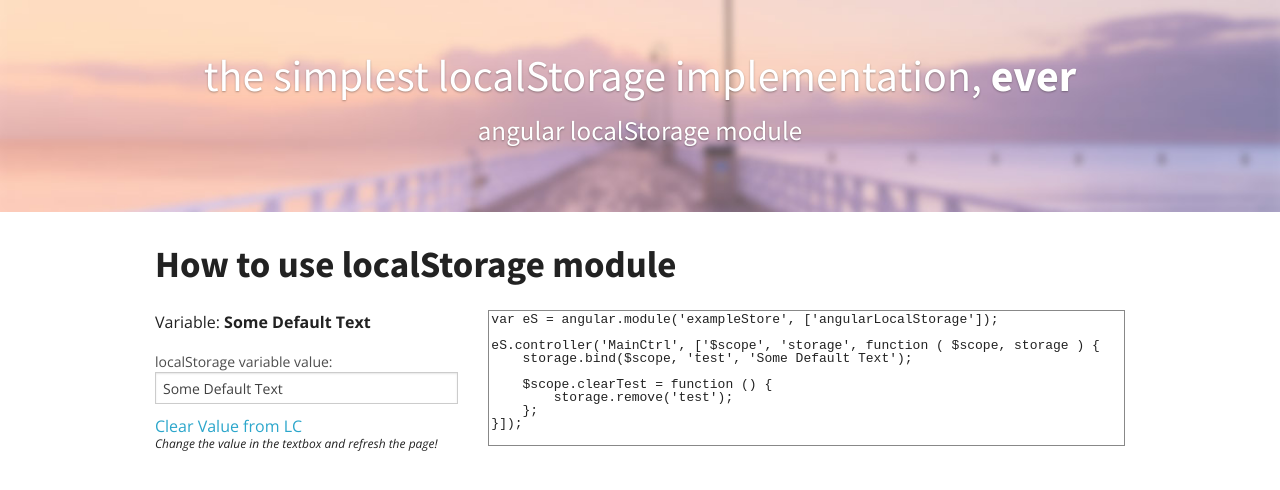
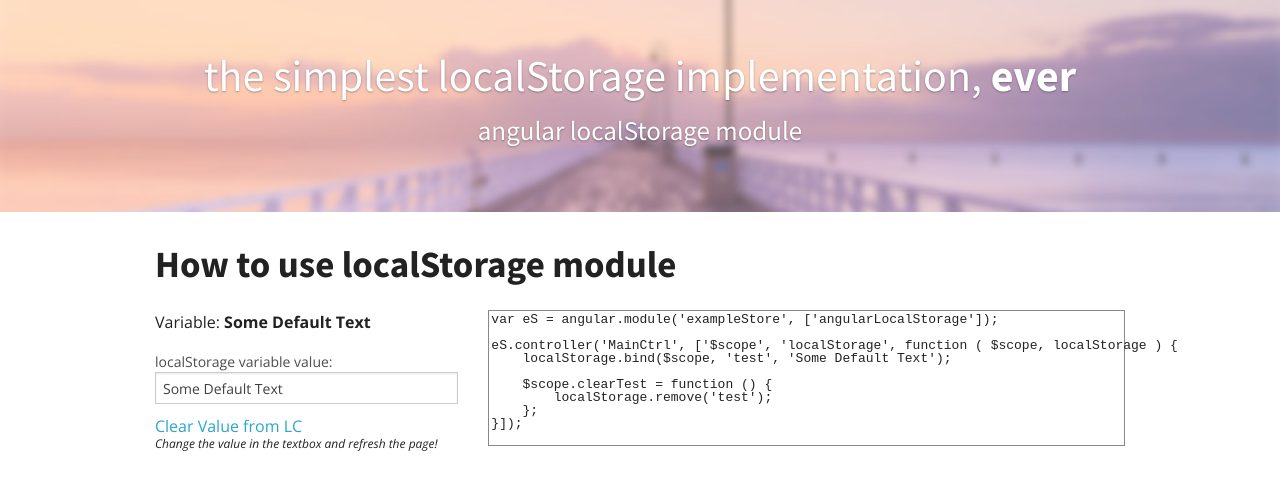
Before and after one commit to agrublev/angularLocalStorage, a website: page examples/index.html in a window 1280 px wide. Drawn offline with nearby package versions, Linux system fonts and the light colour scheme.

Commit message:
Add sessionStorage

```diff
--- a/examples/index.html
+++ b/examples/index.html
@@ -21,11 +21,11 @@
     <script>
         var eS = angular.module('exampleStore', ['angularLocalStorage']);
 
-        eS.controller('MainCtrl', ['$scope', 'storage', function ( $scope, storage ) {
-            storage.bind($scope, 'test', 'Some Default Text');
+        eS.controller('MainCtrl', ['$scope', 'localStorage', function ( $scope, localStorage ) {
+            localStorage.bind($scope, 'test', 'Some Default Text');
 
             $scope.clearTest = function () {
-                storage.remove('test');
+                localStorage.remove('test');
             };
         }]);
     </script>
@@ -54,11 +54,11 @@
                 <pre>
 var eS = angular.module('exampleStore', ['angularLocalStorage']);
 
-eS.controller('MainCtrl', ['$scope', 'storage', function ( $scope, storage ) {
-    storage.bind($scope, 'test', 'Some Default Text');
+eS.controller('MainCtrl', ['$scope', 'localStorage', function ( $scope, localStorage ) {
+    localStorage.bind($scope, 'test', 'Some Default Text');
 
     $scope.clearTest = function () {
-        storage.remove('test');
+        localStorage.remove('test');
     };
 }]);
                 </pre>
--- a/src/angularLocalStorage.js
+++ b/src/angularLocalStorage.js
@@ -6,12 +6,34 @@
 (function (window, angular, undefined) {
 	'use strict';
 
-	angular.module('angularLocalStorage', ['ngCookies']).factory('storage', ['$parse', '$cookieStore', '$window', '$log', function ($parse, $cookieStore, $window, $log) {
-		/**
-		 * Global Vars
-		 */
-		var storage = (typeof $window.localStorage === 'undefined') ? undefined : $window.localStorage;
-		var supported = typeof storage !== 'undefined';
+	/**
+	 * This method replicates the prototype of the storage factory providing
+	 * a specific storage provider.
+	 * This allows any specific storage derived factory to behave like the
+	 * generic one, minus the first storage argument of each method.
+	 * @param  {object} storageUsed - the storage provider used
+	 * @param  {object} storage     - the storage factory
+	 * @return {object}             - a new storage service
+	 */
+	function __storageCaller(storageUsed, storage) {
+		var f = {};
+		// replicate storage factory's methods with the right storage provider
+		for (var method in storage) {
+			f[method] = (function (method) {
+				return function () {
+					// add storage provider as first parameter
+					Array.prototype.unshift.call(arguments, storageUsed);
+
+					// call the method on the storage service
+					return storage[method].apply(storage, arguments);
+				};
+			})(method);
+		}
+		return f;
+	}
+
+	angular.module('angularLocalStorage', ['ngCookies'])
+	.factory('storage', ['$parse', '$cookieStore', '$window', '$log', function ($parse, $cookieStore, $window, $log) {
 
 		var privateMethods = {
 			/**
@@ -49,13 +71,13 @@
 			 * @param value - the value of the localStorage item
 			 * @returns {*} - will return whatever it is you've stored in the local storage
 			 */
-			set: function (key, value) {
-				if (!supported) {
+			set: function (storage, key, value) {
+				if (storage === $cookieStore) {
 					try {
 						$cookieStore.put(key, value);
 						return value;
 					} catch(e) {
-						$log.log('Local Storage not supported, make sure you have angular-cookies enabled.');
+						$log.log('CookieStore not supported, make sure you have angular-cookies enabled.');
 					}
 				}
 				var saver = angular.toJson(value);
@@ -68,8 +90,8 @@
 			 * @param key - the string that you set as accessor for the pair
 			 * @returns {*} - Object,String,Float,Boolean depending on what you stored
 			 */
-			get: function (key) {
-				if (!supported) {
+			get: function (storage, key) {
+				if (storage === $cookieStore) {
 					try {
 						return privateMethods.parseValue($.cookie(key));
 					} catch (e) {
@@ -85,8 +107,8 @@
 			 * @param key - the accessor value
 			 * @returns {boolean} - if everything went as planned
 			 */
-			remove: function (key) {
-				if (!supported) {
+			remove: function (storage, key) {
+				if (storage === $cookieStore) {
 					try {
 						$cookieStore.remove(key);
 						return true;
@@ -108,7 +130,7 @@
 			 * * storeName: add a custom store key value instead of using the scope variable name
 			 * @returns {*} - returns whatever the stored value is
 			 */
-			bind: function ($scope, key, opts) {
+			bind: function (storage, $scope, key, opts) {
 				var defaultOpts = {
 					defaultValue: '',
 					storeName: ''
@@ -126,22 +148,22 @@
 				var storeName = opts.storeName || key;
 
 				// If a value doesn't already exist store it as is
-				if (!publicMethods.get(storeName)) {
-					publicMethods.set(storeName, opts.defaultValue);
+				if (!publicMethods.get(storage, storeName)) {
+					publicMethods.set(storage, storeName, opts.defaultValue);
 				}
 
 				// If it does exist assign it to the $scope value
-				$parse(key).assign($scope, publicMethods.get(storeName));
+				$parse(key).assign($scope, publicMethods.get(storage, storeName));
 
 				// Register a listener for changes on the $scope value
 				// to update the localStorage value
 				$scope.$watch(key, function (val) {
 					if (angular.isDefined(val)) {
-						publicMethods.set(storeName, val);
+						publicMethods.set(storage, storeName, val);
 					}
 				}, true);
 
-				return publicMethods.get(storeName);
+				return publicMethods.get(storage, storeName);
 			},
 			/**
 			 * Unbind - let's you unbind a variable from localStorage while removing the value from both
@@ -150,21 +172,33 @@
 			 * @param key - the name of the variable you are unbinding
 			 * @param storeName - (optional) if you used a custom storeName you will have to specify it here as well
 			 */
-			unbind: function($scope,key,storeName) {
+			unbind: function(storage, $scope, key, storeName) {
 				storeName = storeName || key;
 				$parse(key).assign($scope, null);
 				$scope.$watch(key, function () { });
-				publicMethods.remove(storeName);
+				publicMethods.remove(storage, storeName);
 			},
 			/**
 			 * Clear All - let's you clear out ALL localStorage variables, use this carefully!
 			 */
-			clearAll: function() {
+			clearAll: function(storage) {
 				storage.clear();
 			}
 		};
 
 		return publicMethods;
+	}])
+
+	.factory('localStorage', ['$window', 'storage', function ($window, storage) {
+		var storageUsed = (typeof $window.localStorage === 'undefined') ? $cookieStore : $window.localStorage;
+		return new __storageCaller(storageUsed, storage);
+	}])
+
+	.factory('sessionStorage', ['$window', '$log', 'storage', function ($window, $log, storage) {
+		if (typeof $window.sessionStorage === 'undefined')
+			return $log.log('SessionStorage not supported on this browser.');
+
+		return new __storageCaller($window.sessionStorage, storage);
 	}]);
 
 })(window, window.angular);
```
Also changed, not shown: test/angularLocalStorage.spec.js (+17 -1 lines).
